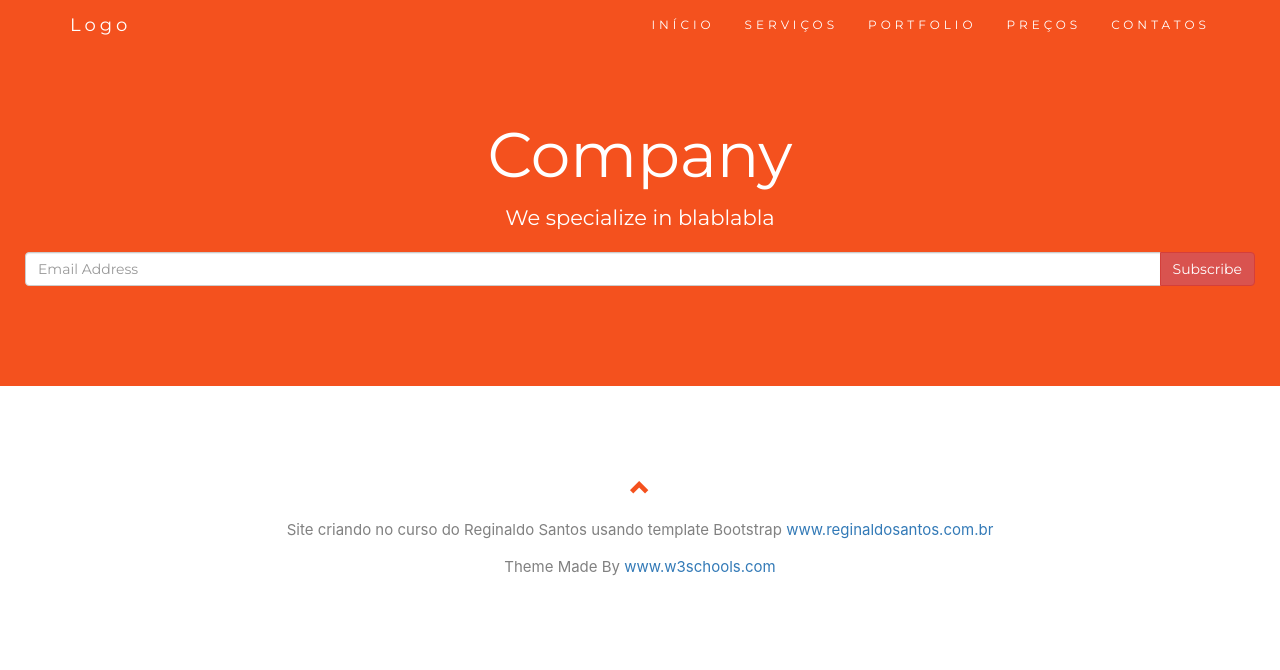
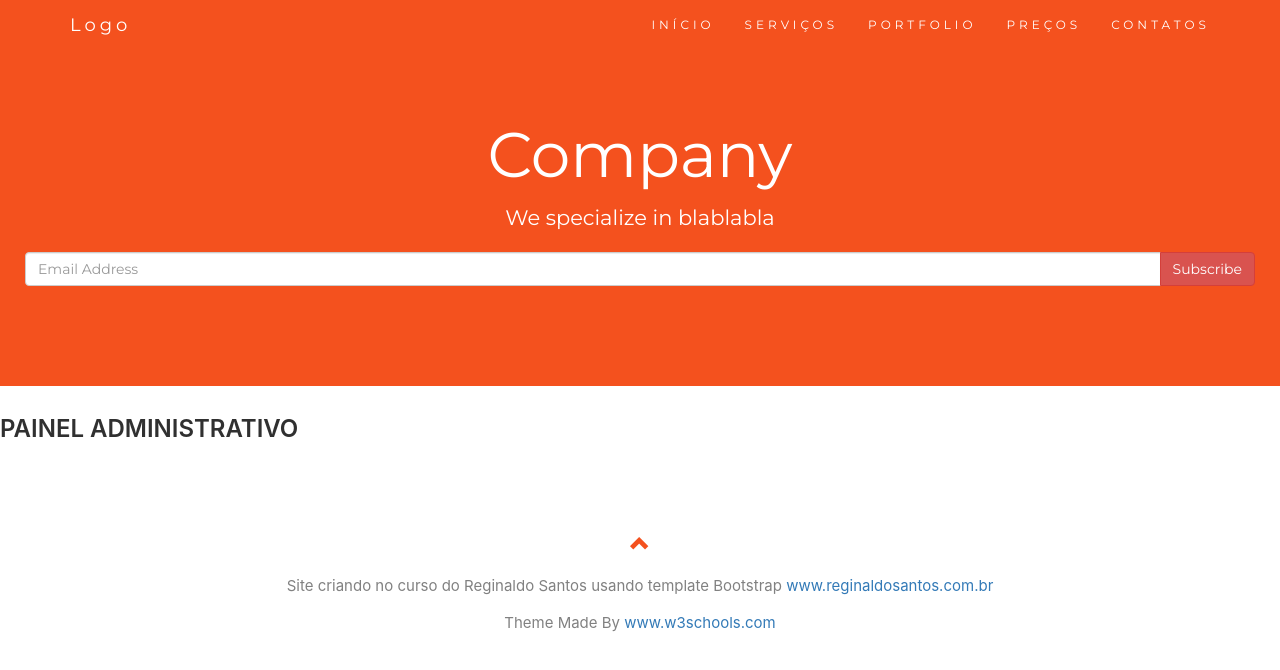
Before and after one commit to ederpbj/company, a React (Create React App) app: page /admin in a window 1280 px wide. Shown: the top 670 px of the page. Built offline with nearby package versions, Linux system fonts and the light colour scheme.

Commit message:
Criando e linkando Admin

```diff
--- a/src/App.js
+++ b/src/App.js
@@ -1,7 +1,6 @@
 import React from 'react';
 import {BrowserRouter, Route} from 'react-router-dom'
 
-import Site from './Site'
 import Rodape from './components/Rodape'
 import Cabecalho from './components/Cabecalho';
 import Inicio from './components/Inicio';
@@ -9,6 +8,8 @@
 import Portfolio from './components/Portfolio';
 import Precos from './components/Precos';
 import Contatos from './components/Contatos';
+//Área administrativa
+import Admin from './admin/Admin'
 
 function App() {
   return (
@@ -22,6 +23,7 @@
         <Route path='/precos' component={Precos} />
         <Route path='/contatos' component={Contatos} />
 
+        <Route path='/admin' component={Admin} />
 
         <Rodape />
       </div>
--- /dev/null
+++ b/src/admin/Admin.js
@@ -0,0 +1,15 @@
+import React, { Component } from 'react';
+
+class Admin extends Component{
+    constructor(props){
+        super(props)
+    }
+
+    render(){
+        return(
+            <h2>Painel Administrativo</h2>
+        );
+    }
+}
+
+export default Admin
```
Also changed, not shown: src/Site.js (+1 -11 lines), 1 other file (tests, documents, lock files or other folders).
